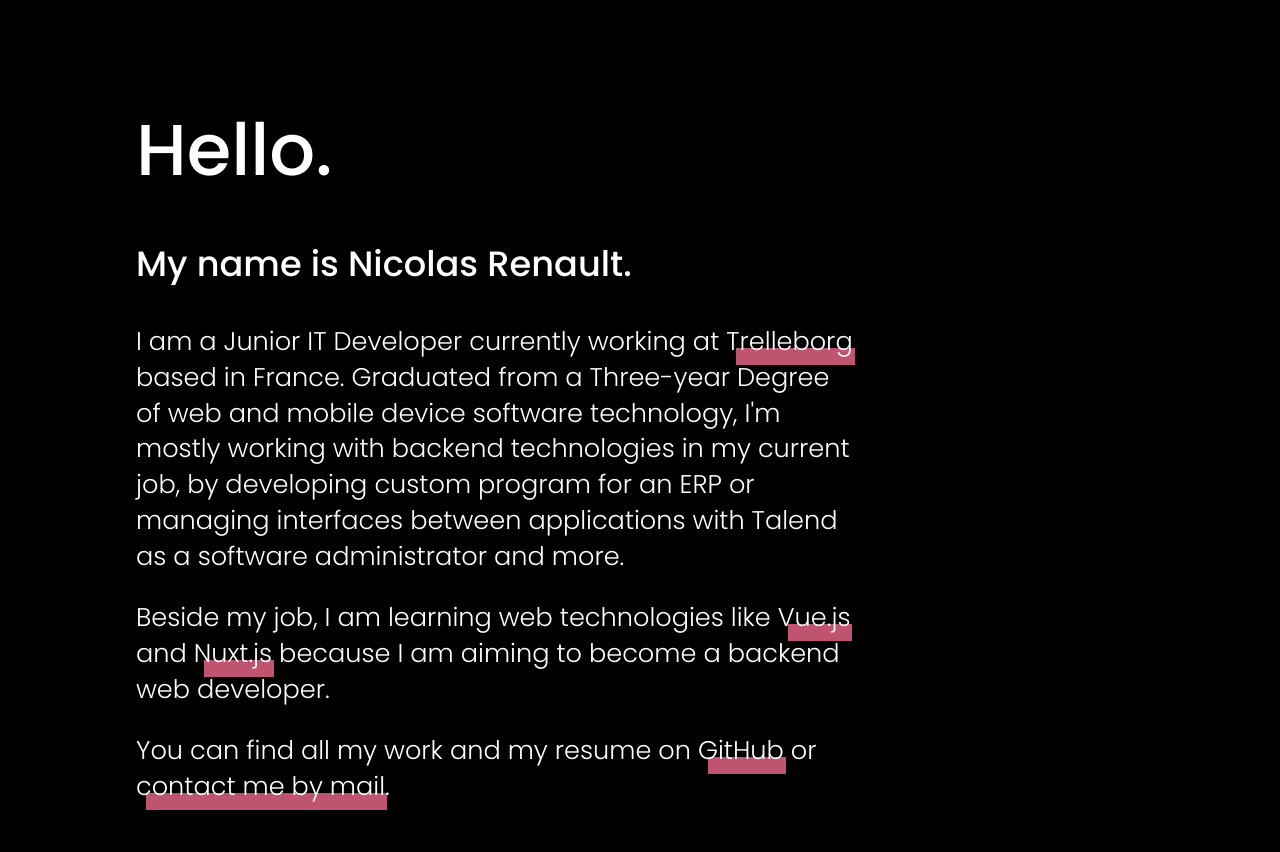
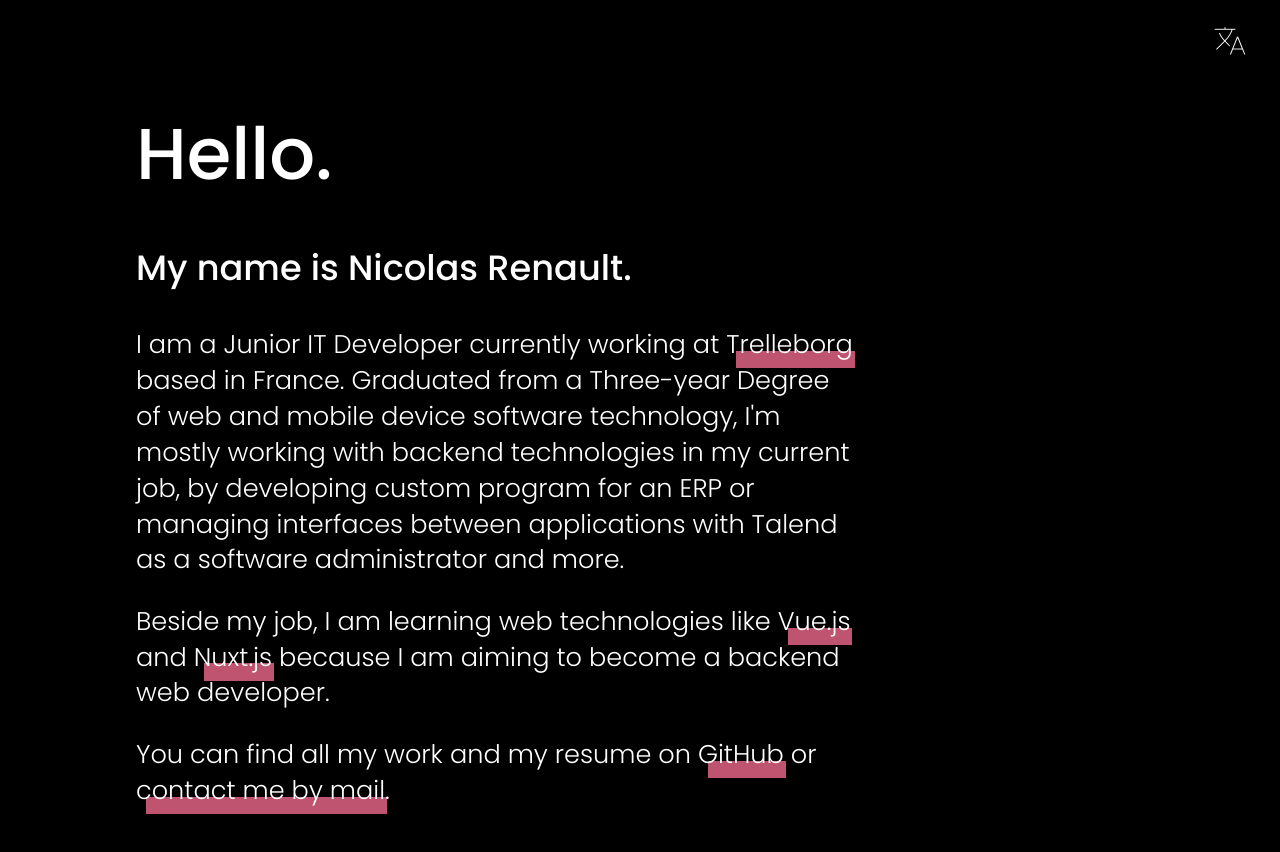
Before and after one commit to NicolasRenault/2022-homepage, a plain HTML site: page public/index.html in a window 1280 px wide. Drawn offline with nearby package versions, Linux system fonts and the light colour scheme.

Commit message:
Adding the translation EN/FR support

```diff
--- a/public/index.html
+++ b/public/index.html
@@ -5,6 +5,8 @@
         <link rel="preconnect" href="https://fonts.googleapis.com">
         <link rel="preconnect" href="https://fonts.gstatic.com" crossorigin>
         <link href="https://fonts.googleapis.com/css2?family=Poppins:wght@300;400;500&display=swap" rel="stylesheet">
+        <link rel="stylesheet" href="https://fonts.googleapis.com/css2?family=Material+Symbols+Outlined:opsz,wght,FILL,GRAD@20..48,100..700,0..1,-50..200" />
+
         <style>
             /*
             * Prefixed by https://autoprefixer.github.io
@@ -14,10 +16,11 @@
             */
             body {
                 font-family: 'Poppins', sans-serif;
-                padding: 5vh 10vw;
                 background-color: #000000;
                 color: #FFFFFF;
+                padding: 4vh 10vw;
             }
+
             h1 {
                 font-size: 4.5em;
                 font-weight: 500;
@@ -92,9 +95,41 @@
             body.random-color-8 a::after {
                 background-color: rgba(255, 112, 150, 0.75);
             }
+
+            button, input[type="submit"], input[type="reset"] {
+                background: none;
+                color: inherit;
+                border: none;
+                padding: 0;
+                font: inherit;
+                cursor: pointer;
+            }
+
+            #language {
+                position: absolute;
+                right: 0;
+                top: 0;
+                margin: 20px 30px;
+            }
+
+            .material-symbols-outlined {
+                font-size: 40px; /*TODO Responsive*/
+                font-variation-settings:
+                'FILL' 0,
+                'wght' 100,
+                'GRAD' -25,
+                'opsz' 48
+            }
         </style>
     </head>
     <body>
+        <button id="language" title="Translation">
+            <span class="material-symbols-outlined">
+                Translate
+            </span>
+        </button>
+
+        <section id="english">
             <h1>Hello.</h1>
             <p style="font-weight: 500; font-size: 2.2em">My name is Nicolas Renault.</p>
             <p>
@@ -113,10 +148,45 @@
                 You can find all my work and my resume on <a href="https://github.com/NicolasRenault" target="_blank">GitHub</a>
                 or <a href="mailto:contact.nicolasrenault@gmail.com">contact me by mail</a>.
             </p>
+        </section>
+        <section id="french" hidden>
+            <h1>FRANCE.</h1>
+            <!-- <p style="font-weight: 500; font-size: 2.2em">My name is Nicolas Renault.</p>
+            <p>
+                I am a Junior IT Developer currently working at
+                <a href="https://www.trelleborg.com/" target="_blank">Trelleborg</a> based in France.
+                Graduated from a Three-year Degree of web and mobile device software technology,
+                I'm mostly working with backend technologies in my current job, by developing custom program for an ERP
+                or managing interfaces between applications with Talend as a software administrator and more.
+            </p>
+            <p>
+                Beside my job, I am learning web technologies like
+                <a href="https://vuejs.org" target="_blank">Vue.js</a> and <a href="https://nuxtjs.org" target="_blank">Nuxt.js</a>
+                because I am aiming to become a backend web developer.
+            </p>
+            <p>
+                You can find all my work and my resume on <a href="https://github.com/NicolasRenault" target="_blank">GitHub</a>
+                or <a href="mailto:contact.nicolasrenault@gmail.com">contact me by mail</a>.
+            </p> -->
+        </section>
     </body>
     <script defer>
         //Select a random color at launch
         document.body.classList.add("random-color-" + Math.floor(Math.random() * (8 - 1 + 1) + 1));
+
+        //Switch language
+        let language = "english";
+        document.getElementById("language").addEventListener("click", () => {
+            if (language === "english") {
+                document.getElementById("english").hidden = true;
+                document.getElementById("french").hidden = false;
+                language = "french";
+            } else {
+                document.getElementById("english").hidden = false;
+                document.getElementById("french").hidden = true;
+                language = "english";
+            }
+        })
     </script>
 </html>
 
```
Lines whose indentation alone changed are shown as unchanged.
